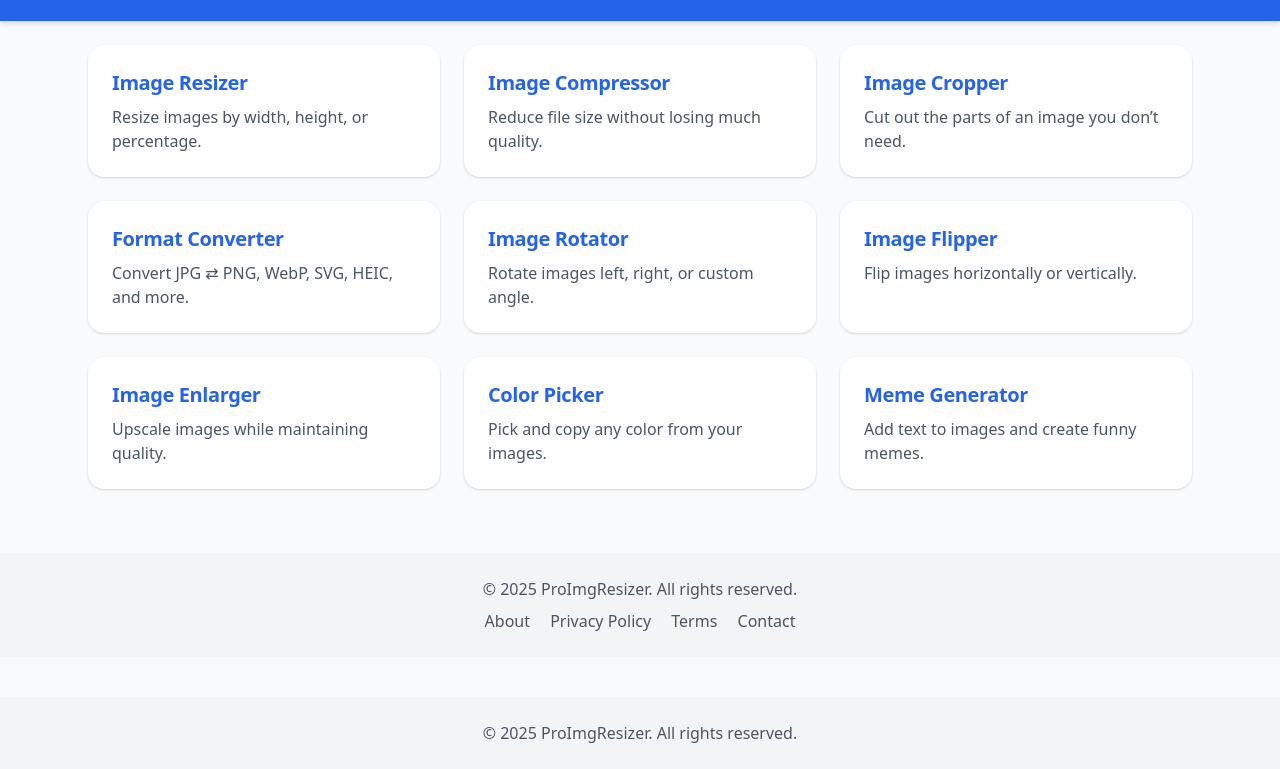
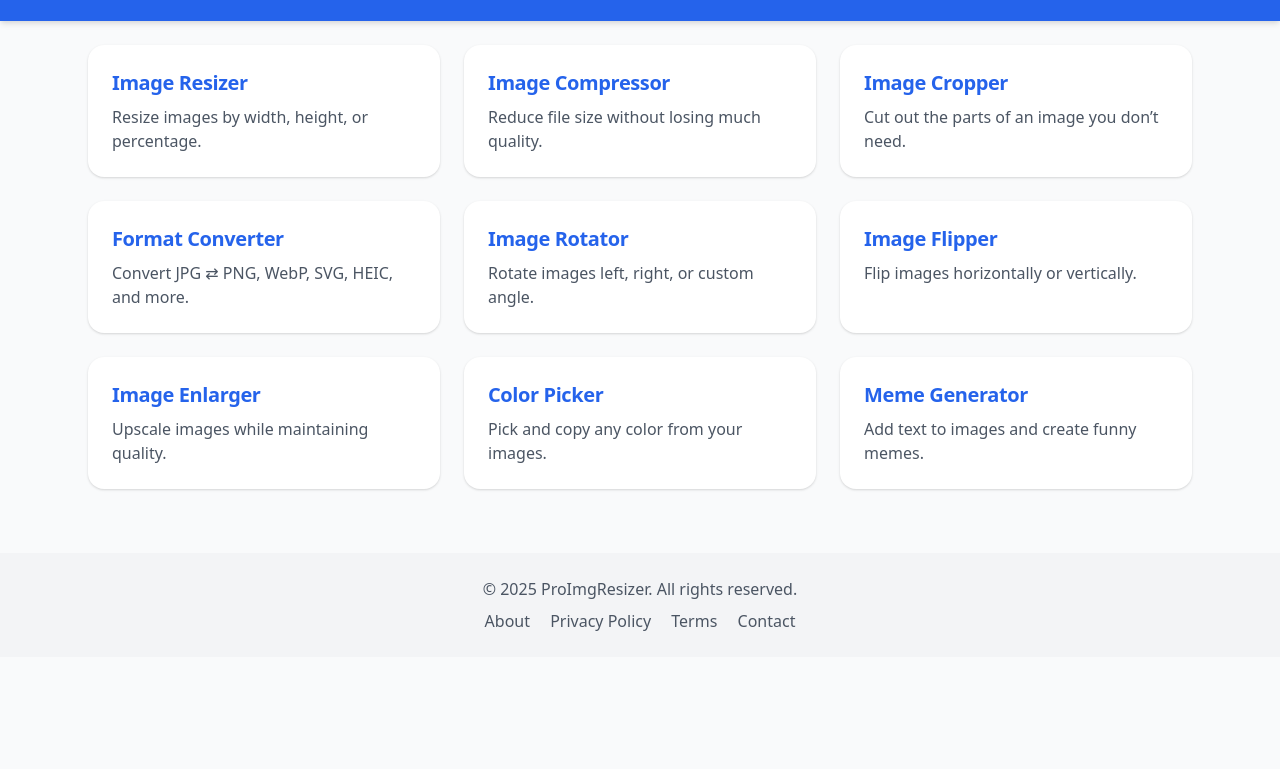
Before and after one commit to LainaIndustry/Pro-Img-Resizer, a plain HTML site: page index.html in a window 1280 px wide. Shown: the part 95-864 px from the top of the page. After the commit the page ends 800 px from the top, so only its background shows below. Drawn offline with nearby package versions, Linux system fonts and the light colour scheme; files that its build step writes are made by us from their sources; files whose address does not match are found by name.

Commit message:
Update index.html

```diff
--- a/index.html
+++ b/index.html
@@ -80,12 +80,4 @@
       <a href="contact.html" class="hover:text-blue-600">Contact</a>
     </div>
   </footer>
-</body>
 </html>
-
-  <footer class="bg-gray-100 p-6 text-center text-gray-600 mt-10">
-    <p>© 2025 ProImgResizer. All rights reserved.</p>
-  </footer>
-
-</body>
-</html>
```
